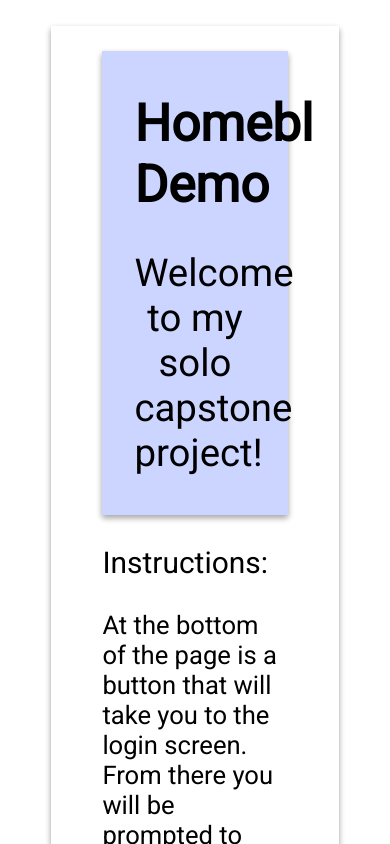
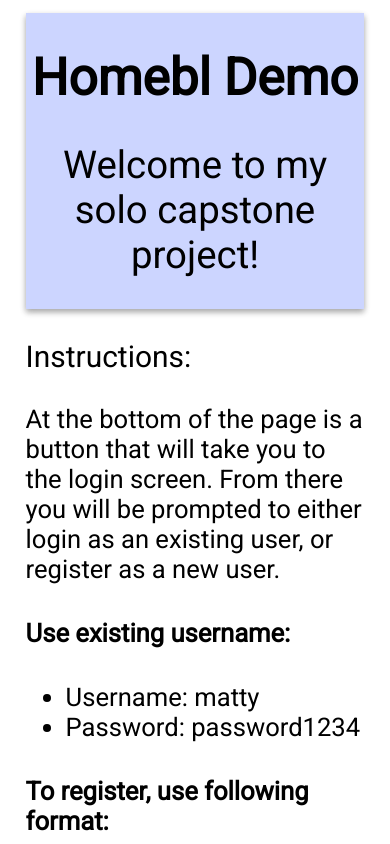
Before and after one commit to themlp101/homebl-client, a React (Create React App) app: page /demo in a window 390 px wide. Shown: the top 844 px of the page. Built offline with nearby package versions, Linux system fonts and the light colour scheme.

Commit message:
demo page fix

```diff
--- a/src/components/App/Demo.css
+++ b/src/components/App/Demo.css
@@ -28,3 +28,17 @@
   text-align: center;
   box-shadow: 0 3px 6px rgba(0, 0, 0, 0.16),0 3px 6px rgba(0, 0, 0, 0.23);
 }
+
+@media screen and (max-width: 400px) {
+.demo__container {
+  margin:0;
+  padding: 0.5em 1em;
+}
+
+.demo__header {
+  padding:0;
+  background-color: hsl(230, 100%, 90%);
+  box-shadow: 0 3px 6px rgba(0, 0, 0, 0.16),0 3px 6px rgba(0, 0, 0, 0.23);
+}
+
+}
```
